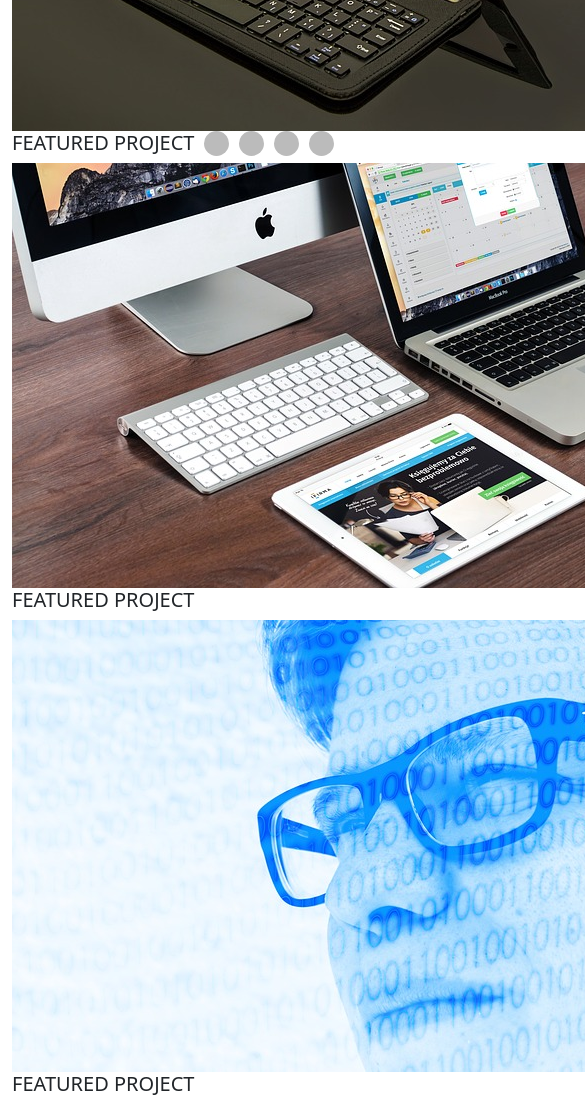
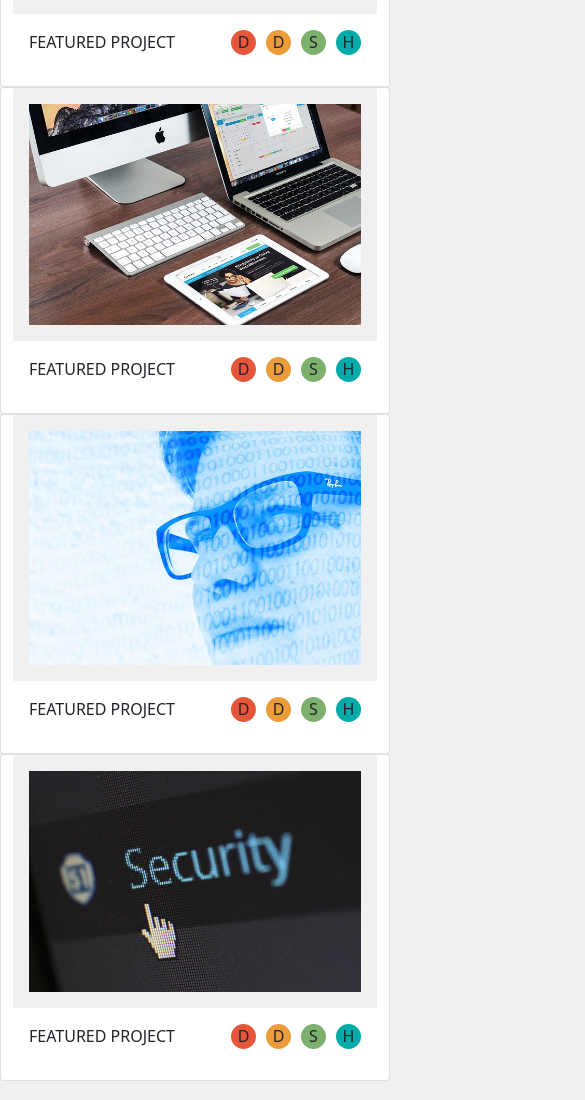
Before and after one commit to Roland-Chu-Codeup-Design-Project/Codeup-Design-Project, a plain HTML site: page design-project.html in a window 390 px wide. Shown: the part 880-1980 px from the top of the page, 585 px wide, since content can reach past the window. Drawn offline with nearby package versions, Linux system fonts and the light colour scheme; files whose address does not match are found by name.

Commit message:
Small Screen Completed

```diff
--- /dev/null
+++ b/design-project.css
@@ -0,0 +1,50 @@
+body {
+    background-color: #F0F0F0;
+}
+
+
+.btn-circle.btn-xl {
+    width: 100px;
+    height: 100px;
+    padding: 13px 18px;
+    border-radius: 60px;
+    font-size: 15px;
+    text-align: center;
+    border-width: thick;
+    border-color: white;
+
+}
+
+.dot {
+    height: 25px;
+    width: 25px;
+    background-color: #bbb;
+    border-radius: 50%;
+    margin-left: 10px;
+    display: inline-block;
+
+
+}
+
+nav {
+    background-color: #F0F0F0;
+
+}
+
+
+.red {
+    background-color: #e6563b;
+
+}
+
+.orange {
+    background-color: #eb9d3a;
+}
+
+.green {
+    background-color: #7cb06c;
+}
+
+.blue {
+    background-color: #00aba9;
+}
--- a/design-project.html
+++ b/design-project.html
@@ -1,102 +1,3 @@
-<!--<!DOCTYPE html>-->
-<!--<html lang="en">-->
-<!--<head>-->
-<!--    <meta charset="UTF-8">-->
-<!--    <title>Design Project</title>-->
-<!--    <link href="https://cdn.jsdelivr.net/npm/bootstrap@5.1.3/dist/css/bootstrap.min.css" rel="stylesheet"-->
-<!--          integrity="sha384-1BmE4kWBq78iYhFldvKuhfTAU6auU8tT94WrHftjDbrCEXSU1oBoqyl2QvZ6jIW3" crossorigin="anonymous">-->
-<!--    <link rel="stylesheet"-->
-<!--          href="https://fonts.googleapis.com/css2?family=Material+Symbols+Outlined:opsz,wght,FILL,GRAD@20..48,100..700,0..1,-50..200"/>-->
-
-<!--    <style>-->
-<!--        .material-symbols-outlined {-->
-<!--            font-variation-settings: 'FILL' 0,-->
-<!--            'wght' 400,-->
-<!--            'GRAD' 0,-->
-<!--            'opsz' 48-->
-<!--        }-->
-<!--    </style>-->
-<!--</head>-->
-<!--<body>-->
-<!--&lt;!&ndash;**parent container**&ndash;&gt;-->
-<!--<div class="container">-->
-<!--    <div class="row">-->
-<!--        <nav class="navbar navbar-expand-lg navbar-light bg-light">-->
-<!--            <div class="container-fluid">-->
-<!--                <img src="/assets/logo.jpg" alt="" height="50px">-->
-<!--                <button class="navbar-toggler" type="button" data-bs-toggle="collapse"-->
-<!--                        data-bs-target="#navbarSupportedContent" aria-controls="navbarSupportedContent"-->
-<!--                        aria-expanded="false" aria-label="Toggle navigation">-->
-<!--                    <span class="navbar-toggler-icon"></span>-->
-<!--                </button>-->
-<!--                <div class="collapse navbar-collapse" id="navbarSupportedContent">-->
-<!--                    <ul class="navbar-nav me-auto mb-2 mb-lg-0">-->
-<!--                        <li class="nav-item">-->
-<!--                            <a class="nav-link active" aria-current="page" href="#">Home</a>-->
-<!--                        </li>-->
-<!--                        <li class="nav-item">-->
-<!--                            <a class="nav-link" href="#">Link</a>-->
-<!--                        </li>-->
-<!--                        <li class="nav-item dropdown">-->
-<!--                            <a class="nav-link dropdown-toggle" href="#" id="navbarDropdown" role="button"-->
-<!--                               data-bs-toggle="dropdown" aria-expanded="false">-->
-<!--                                Dropdown-->
-<!--                            </a>-->
-<!--                            <ul class="dropdown-menu" aria-labelledby="navbarDropdown">-->
-<!--                                <li><a class="dropdown-item" href="#">Action</a></li>-->
-<!--                                <li><a class="dropdown-item" href="#">Another action</a></li>-->
-<!--                                <li>-->
-<!--                                    <hr class="dropdown-divider">-->
-<!--                                </li>-->
-<!--                                <li><a class="dropdown-item" href="#">Something else here</a></li>-->
-<!--                            </ul>-->
-<!--                        </li>-->
-<!--                        <li class="nav-item">-->
-<!--                            <a class="nav-link disabled">Disabled</a>-->
-<!--                        </li>-->
-<!--                    </ul>-->
-<!--                    <form class="d-flex">-->
-<!--                        <input class="form-control me-2" type="search" placeholder="Search" aria-label="Search">-->
-<!--                        <button class="btn btn-outline-success" type="submit">Search</button>-->
-<!--                    </form>-->
-<!--                </div>-->
-<!--            </div>-->
-<!--        </nav>-->
-
-<!--        <div class="container">-->
-<!--            <div class="row">-->
-<!--                <div class="col-md-12">-->
-<!--                    <h1 style="text-align: center"><strong>VISUAL DESIGN & WEB DEVELOPMENT</strong></h1>-->
-<!--                    <br>-->
-<!--                    <h2 style="text-align: center;margin-top: 1em"><strong>FROM PARK CITY,UTAH</strong></h2>-->
-<!--                </div>-->
-<!--                '-->
-<!--            </div>-->
-<!--        </div>-->
-<!--        <div class="container">-->
-<!--            <div class="row">-->
-<!--            <span class="material-symbols-outlined">-->
-<!--circle-->
-<!--</span> <span class="material-symbols-outlined">-->
-<!--circle-->
-<!--</span> <span class="material-symbols-outlined">-->
-<!--circle-->
-<!--</span> <span class="material-symbols-outlined">-->
-<!--circle-->
-<!--</span>-->
-
-
-<!--            </div>-->
-<!--        </div>-->
-<!--    </div>-->
-<!--</div>-->
-<!--<script src="https://cdn.jsdelivr.net/npm/bootstrap@5.1.3/dist/js/bootstrap.bundle.min.js"-->
-<!--        integrity="sha384-ka7Sk0Gln4gmtz2MlQnikT1wXgYsOg+OMhuP+IlRH9sENBO0LRn5q+8nbTov4+1p"-->
-<!--        crossorigin="anonymous"></script>-->
-<!--</body>-->
-<!--</html>-->
-
-
 <!DOCTYPE html>
 <html lang="en" xmlns="http://www.w3.org/1999/html">
 <head>
@@ -104,42 +5,21 @@
     <title>Design Project</title>
     <link href="https://cdn.jsdelivr.net/npm/bootstrap@5.1.3/dist/css/bootstrap.min.css" rel="stylesheet"
           integrity="sha384-1BmE4kWBq78iYhFldvKuhfTAU6auU8tT94WrHftjDbrCEXSU1oBoqyl2QvZ6jIW3" crossorigin="anonymous">
-    <link rel="stylesheet"
-          href="https://fonts.googleapis.com/css2?family=Material+Symbols+Outlined:opsz,wght,FILL,GRAD@20..48,100..700,0..1,-50..200"/>
 
-    <style type="text/css">
-        .btn-circle.btn-xl {
-            width: 100px;
-            height: 100px;
-            padding: 13px 18px;
-            border-radius: 60px;
-            font-size: 15px;
-            text-align: center;
-        }
-
-        .dot {
-            height: 25px;
-            width: 25px;
-            background-color: #bbb;
-            border-radius: 50%;
-            margin-left: 10px;
-            justify-content: flex-end;
-
-
-        }
-
-
-    </style>
+    <link rel="stylesheet" href="design-project.css">
 
 
 </head>
 <body>
+
+<!--Small Screen-->
 <!--**parent container**-->
 <div class="container">
     <div class="row">
-        <nav class="navbar navbar-expand-lg navbar-light bg-light">
+        <nav class="navbar navbar-expand-lg navbar-light">
             <div class="container-fluid">
-                <img src="/Users/andrewchu/IdeaProjects/Codeup-Design-Project/assets/logo.jpg" alt="" height="50px">
+                <img src="/assets/logo.jpg" alt=""
+                     style="height: 105px; width: 105px;">
                 <button class="navbar-toggler" type="button" data-bs-toggle="collapse"
                         data-bs-target="#navbarSupportedContent" aria-controls="navbarSupportedContent"
                         aria-expanded="false" aria-label="Toggle navigation">
@@ -194,7 +74,7 @@
             <div class="row">
                 <div class="col text-center">
                     <button type="button" style="margin-right:4em; margin-top: 2em;"
-                            class="btn btn-danger btn-circle btn-xl border border-white">Design
+                            class="btn btn-danger btn-circle btn-xl">Design
                     </button>
                     <button type="button" style="margin-top: 2em;" class="btn btn-warning btn-circle btn-xl ">Develop
                     </button>
@@ -213,49 +93,213 @@
 
         <!--        All Images-->
 
-        <div>
-            <img src="/Users/andrewchu/IdeaProjects/Codeup-Design-Project/assets/images/apple-ipad.jpg" alt="#">
+        <!--        Image#1-->
+
+        <div class="card" style="width: 50rem; margin: auto;">
+            <img class="card-img-top " style="border: 1rem solid #F0F0F0"
+                 src="assets/images/apple-ipad.jpg"
+                 alt="Card image cap">
+            <div class="card-body row">
+                <p class="card-text col-6">FEATURED PROJECT</p>
+                <div class="col-6 d-flex justify-content-end" style="text-align: center">
+                    <span class="dot red">D</span>
+                    <span class="dot orange">D</span>
+                    <span class="dot green">S</span>
+                    <span class="dot blue">H</span>
+                </div>
+            </div>
+        </div>
+        <!--            Image # 2-->
+        <div class="card" style="width: 50rem; margin: auto;">
+            <img class="card-img-top " style="border: 1rem solid #F0F0F0"
+                 src="assets/images/macbook.jpg"
+                 alt="Card image cap">
+            <div class="card-body row">
+                <p class="card-text col-6">FEATURED PROJECT</p>
+                <div class="col-6 d-flex justify-content-end" style="text-align: center">
+                    <span class="dot red">D</span>
+                    <span class="dot orange">D</span>
+                    <span class="dot green">S</span>
+                    <span class="dot blue">H</span>
+                </div>
+            </div>
         </div>
 
+        <!--                      Image # 3-->
+        <div class="card" style="width: 50rem; margin: auto;">
+            <img class="card-img-top " style="border: 1rem solid #F0F0F0"
+                 src="assets/images/man.jpg" alt="Card image cap">
+            <div class="card-body row">
+                <p class="card-text col-6">FEATURED PROJECT</p>
+                <div class="col-6 d-flex justify-content-end" style="text-align: center">
+                    <span class="dot red">D</span>
+                    <span class="dot orange">D</span>
+                    <span class="dot green">S</span>
+                    <span class="dot blue">H</span>
+                </div>
+            </div>
+        </div>
+        <!--                       Image #4 -->
+        <div class="card" style="width: 50rem; margin: auto;">
+            <img class="card-img-top " style="border: 1rem solid #F0F0F0"
+                 src="assets/images/security.jpg"
+                 alt="Card image cap">
+            <div class="card-body row">
+                <p class="card-text col-6">FEATURED PROJECT</p>
+                <div class="col-6 d-flex justify-content-end" style="text-align: center">
+                    <span class="dot red">D</span>
+                    <span class="dot orange">D</span>
+                    <span class="dot green">S</span>
+                    <span class="dot blue">H</span>
+                </div>
+            </div>
+        </div>
+    </div>
+    <script src="https://cdn.jsdelivr.net/npm/bootstrap@5.1.3/dist/js/bootstrap.bundle.min.js"
+            integrity="sha384-ka7Sk0Gln4gmtz2MlQnikT1wXgYsOg+OMhuP+IlRH9sENBO0LRn5q+8nbTov4+1p"
+            crossorigin="anonymous"></script>
 
-        <!--Start from this line-->
-        <div class="d-flex justify-spaced evenly ">
-            <h5>FEATURED PROJECT</h5>
-            <span class="dot"></span>
-            <span class="dot"></span>
-            <span class="dot"></span>
-            <span class="dot"></span>
-        </div>
+    <!--    Medium Screen-->
 
-        <div>
-            <img src="/Users/andrewchu/IdeaProjects/Codeup-Design-Project/assets/images/macbook.jpg" alt="#">
-        </div>
+    <!--    <nav class="navbar navbar-expand-lg navbar-light">-->
+    <!--        <div class="container-fluid">-->
+    <!--            <img src="/Users/andrewchu/IdeaProjects/Codeup-Design-Project/assets/logo.jpg" alt=""-->
+    <!--                 style="height: 105px; width: 105px;">-->
+    <!--            <button class="navbar-toggler" type="button" data-bs-toggle="collapse"-->
+    <!--                    data-bs-target="#navbarSupportedContent" aria-controls="navbarSupportedContent"-->
+    <!--                    aria-expanded="false" aria-label="Toggle navigation">-->
+    <!--                <span class="navbar-toggler-icon"></span>-->
+    <!--            </button>-->
+    <!--            <div class="collapse navbar-collapse" id="navbarSupportedContent">-->
+    <!--                <ul class="navbar-nav me-auto mb-2 mb-lg-0">-->
+    <!--                    <li class="nav-item">-->
+    <!--                        <a class="nav-link active" aria-current="page" href="#">Home</a>-->
+    <!--                    </li>-->
+    <!--                    <li class="nav-item">-->
+    <!--                        <a class="nav-link" href="#">Link</a>-->
+    <!--                    </li>-->
+    <!--                    <li class="nav-item dropdown">-->
+    <!--                        <a class="nav-link dropdown-toggle" href="#" id="navbarDropdown" role="button"-->
+    <!--                           data-bs-toggle="dropdown" aria-expanded="false">-->
+    <!--                            Dropdown-->
+    <!--                        </a>-->
+    <!--                        <ul class="dropdown-menu" aria-labelledby="navbarDropdown">-->
+    <!--                            <li><a class="dropdown-item" href="#">Action</a></li>-->
+    <!--                            <li><a class="dropdown-item" href="#">Another action</a></li>-->
+    <!--                            <li>-->
+    <!--                                <hr class="dropdown-divider">-->
+    <!--                            </li>-->
+    <!--                            <li><a class="dropdown-item" href="#">Something else here</a></li>-->
+    <!--                        </ul>-->
+    <!--                    </li>-->
+    <!--                    <li class="nav-item">-->
+    <!--                        <a class="nav-link disabled">Disabled</a>-->
+    <!--                    </li>-->
+    <!--                </ul>-->
+    <!--                <form class="d-flex">-->
+    <!--                    <input class="form-control me-2" type="search" placeholder="Search" aria-label="Search">-->
+    <!--                    <button class="btn btn-outline-success" type="submit">Search</button>-->
+    <!--                </form>-->
+    <!--            </div>-->
+    <!--        </div>-->
+    <!--    </nav>-->
+    <!--    &lt;!&ndash;h1 and h2 container &ndash;&gt;-->
+    <!--    <div class="container">-->
+    <!--        <div class="row">-->
+    <!--            <div>-->
+    <!--                <h1 style="text-align: center"><strong>VISUAL DESIGN & WEB DEVELOPMENT</strong></h1>-->
+    <!--                <br>-->
+    <!--                <h2 style="text-align: center;margin-top: 1em"><strong>FROM PARK CITY,UTAH</strong></h2>-->
+    <!--            </div>-->
+    <!--        </div>-->
+    <!--    </div>-->
 
-        <div>
-            <h5>FEATURED PROJECT</h5>
-        </div>
+    <!--    &lt;!&ndash;Circle Containers&ndash;&gt;-->
+    <!--    <div class="container">-->
+    <!--        <div class="row">-->
+    <!--            <div class="col text-center">-->
+    <!--                <button type="button" style="margin-right:4em; margin-top: 2em;"-->
+    <!--                        class="btn btn-danger btn-circle btn-xl">Design-->
+    <!--                </button>-->
+    <!--                <button type="button" style="margin-top: 2em;" class="btn btn-warning btn-circle btn-xl ">Develop-->
+    <!--                </button>-->
+    <!--                <br>-->
+    <!--                <button type="button" style="margin-right:4em;" class="btn btn-success btn-circle btn-xl mt-5">-->
+    <!--                    Support-->
+    <!--                </button>-->
+    <!--                <button type="button" class="btn btn-info btn-circle btn-xl mt-5">Host</button>-->
+    <!--            </div>-->
+    <!--        </div>-->
+    <!--    </div>-->
 
-        <div>
-            <img src="/Users/andrewchu/IdeaProjects/Codeup-Design-Project/assets/images/man.jpg" alt="#"
-        </div>
+    <!--    <header>-->
+    <!--        <h5 class="text-center mt-5">SELECTED WORK</h5>-->
+    <!--    </header>-->
 
-        <div>
-            <h5>FEATURED PROJECT</h5>
-        </div>
+    <!--    &lt;!&ndash;        All Images&ndash;&gt;-->
 
-        <div>
-            <img src="/Users/andrewchu/IdeaProjects/Codeup-Design-Project/assets/images/security.jpg" alt="#"
-        </div>
+    <!--    &lt;!&ndash;        Image#1&ndash;&gt;-->
 
-        <div>
-            <h5>FEATURED PROJECT</h5>
-        </div>
+    <!--    <div class="card" style="width: 50rem; margin: auto;">-->
+    <!--        <img class="card-img-top " style="border: 1rem solid #F0F0F0"-->
+    <!--             src="/Users/andrewchu/IdeaProjects/Codeup-Design-Project/assets/images/apple-ipad.jpg"-->
+    <!--             alt="Card image cap">-->
+    <!--        <div class="card-body row">-->
+    <!--            <p class="card-text col-6">FEATURED PROJECT</p>-->
+    <!--            <div class="col-6 d-flex justify-content-end" style="text-align: center">-->
+    <!--                <span class="dot red">D</span>-->
+    <!--                <span class="dot orange">D</span>-->
+    <!--                <span class="dot green">S</span>-->
+    <!--                <span class="dot blue">H</span>-->
+    <!--            </div>-->
+    <!--        </div>-->
+    <!--    </div>-->
+    <!--    &lt;!&ndash;            Image # 2&ndash;&gt;-->
+    <!--    <div class="card" style="width: 50rem; margin: auto;">-->
+    <!--        <img class="card-img-top " style="border: 1rem solid #F0F0F0"-->
+    <!--             src="/Users/andrewchu/IdeaProjects/Codeup-Design-Project/assets/images/macbook.jpg"-->
+    <!--             alt="Card image cap">-->
+    <!--        <div class="card-body row">-->
+    <!--            <p class="card-text col-6">FEATURED PROJECT</p>-->
+    <!--            <div class="col-6 d-flex justify-content-end" style="text-align: center">-->
+    <!--                <span class="dot red">D</span>-->
+    <!--                <span class="dot orange">D</span>-->
+    <!--                <span class="dot green">S</span>-->
+    <!--                <span class="dot blue">H</span>-->
+    <!--            </div>-->
+    <!--        </div>-->
+    <!--    </div>-->
+
+    <!--    &lt;!&ndash;                      Image # 3&ndash;&gt;-->
+    <!--    <div class="card" style="width: 50rem; margin: auto;">-->
+    <!--        <img class="card-img-top " style="border: 1rem solid #F0F0F0"-->
+    <!--             src="/Users/andrewchu/IdeaProjects/Codeup-Design-Project/assets/images/man.jpg" alt="Card image cap">-->
+    <!--        <div class="card-body row">-->
+    <!--            <p class="card-text col-6">FEATURED PROJECT</p>-->
+    <!--            <div class="col-6 d-flex justify-content-end" style="text-align: center">-->
+    <!--                <span class="dot red">D</span>-->
+    <!--                <span class="dot orange">D</span>-->
+    <!--                <span class="dot green">S</span>-->
+    <!--                <span class="dot blue">H</span>-->
+    <!--            </div>-->
+    <!--        </div>-->
+    <!--    </div>-->
+    <!--    &lt;!&ndash;                       Image #4 &ndash;&gt;-->
+    <!--    <div class="card" style="width: 50rem; margin: auto;">-->
+    <!--        <img class="card-img-top " style="border: 1rem solid #F0F0F0"-->
+    <!--             src="/Users/andrewchu/IdeaProjects/Codeup-Design-Project/assets/images/security.jpg"-->
+    <!--             alt="Card image cap">-->
+    <!--        <div class="card-body row">-->
+    <!--            <p class="card-text col-6">FEATURED PROJECT</p>-->
+    <!--            <div class="col-6 d-flex justify-content-end" style="text-align: center">-->
+    <!--                <span class="dot red">D</span>-->
+    <!--                <span class="dot orange">D</span>-->
+    <!--                <span class="dot green">S</span>-->
+    <!--                <span class="dot blue">H</span>-->
+    <!--            </div>-->
+    <!--        </div>-->
+    <!--    </div>-->
 
 
-    </div>
-</div>
-<script src="https://cdn.jsdelivr.net/npm/bootstrap@5.1.3/dist/js/bootstrap.bundle.min.js"
-        integrity="sha384-ka7Sk0Gln4gmtz2MlQnikT1wXgYsOg+OMhuP+IlRH9sENBO0LRn5q+8nbTov4+1p"
-        crossorigin="anonymous"></script>
 </body>
 </html>
```
